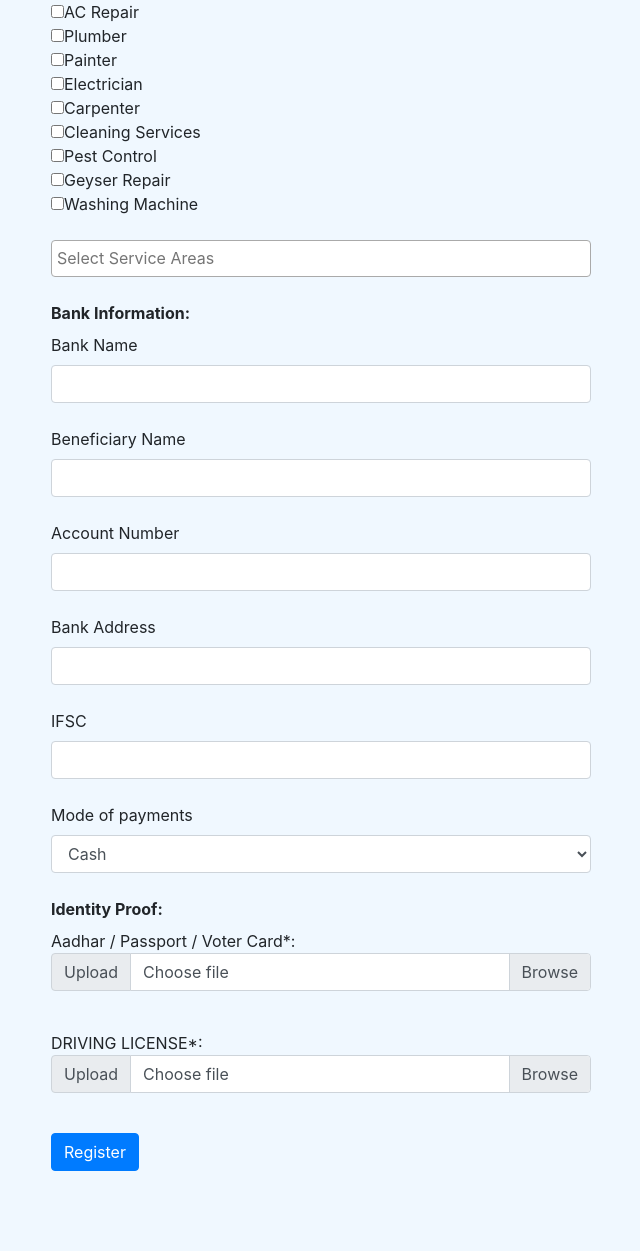
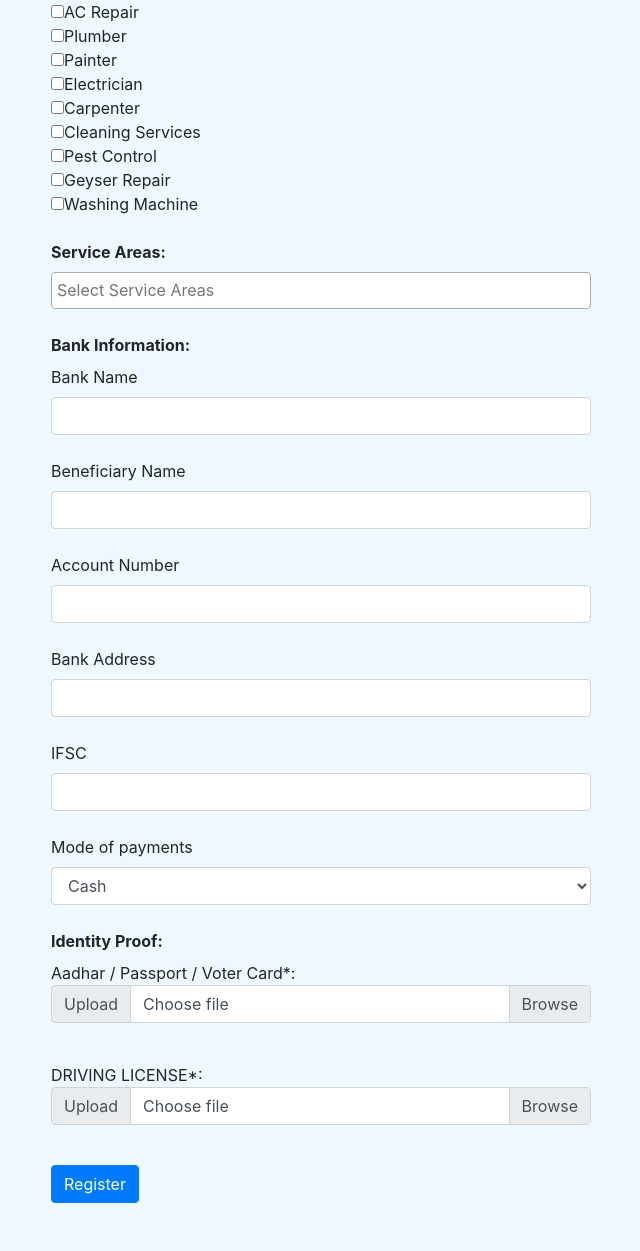
Before and after one commit to bharathjinka09/vendor-registration, a PHP site: page / in a window 1280 px wide. Shown: the part 797-2048 px from the top of the page, without its empty margins (34-674 px from the left). Before the commit the page ends 1968 px from the top, so only its background shows below. Run offline with PHP 8.4, Linux system fonts and the light colour scheme.

Commit message:
Added select2 for service areas

```diff
--- a/index.php
+++ b/index.php
@@ -55,7 +55,8 @@
 						    <input type="checkbox" name="services[]" value="Washing Machine">Washing Machine
 						</div><br>
 
-						<div>
+						<div class="col-xs-4">
+						    <label><b>Service Areas:</b></label><br>
 							<select class="service_areas" name="service_areas[]" multiple="multiple" style="width: 100%">
       						</select>
 						</div><br>
--- a/insert.php
+++ b/insert.php
@@ -1,4 +1,6 @@
+
 <?php
+		include('navbar.php');
 
 		$mysqli = new mysqli("localhost","root","","vendor");
 
```
